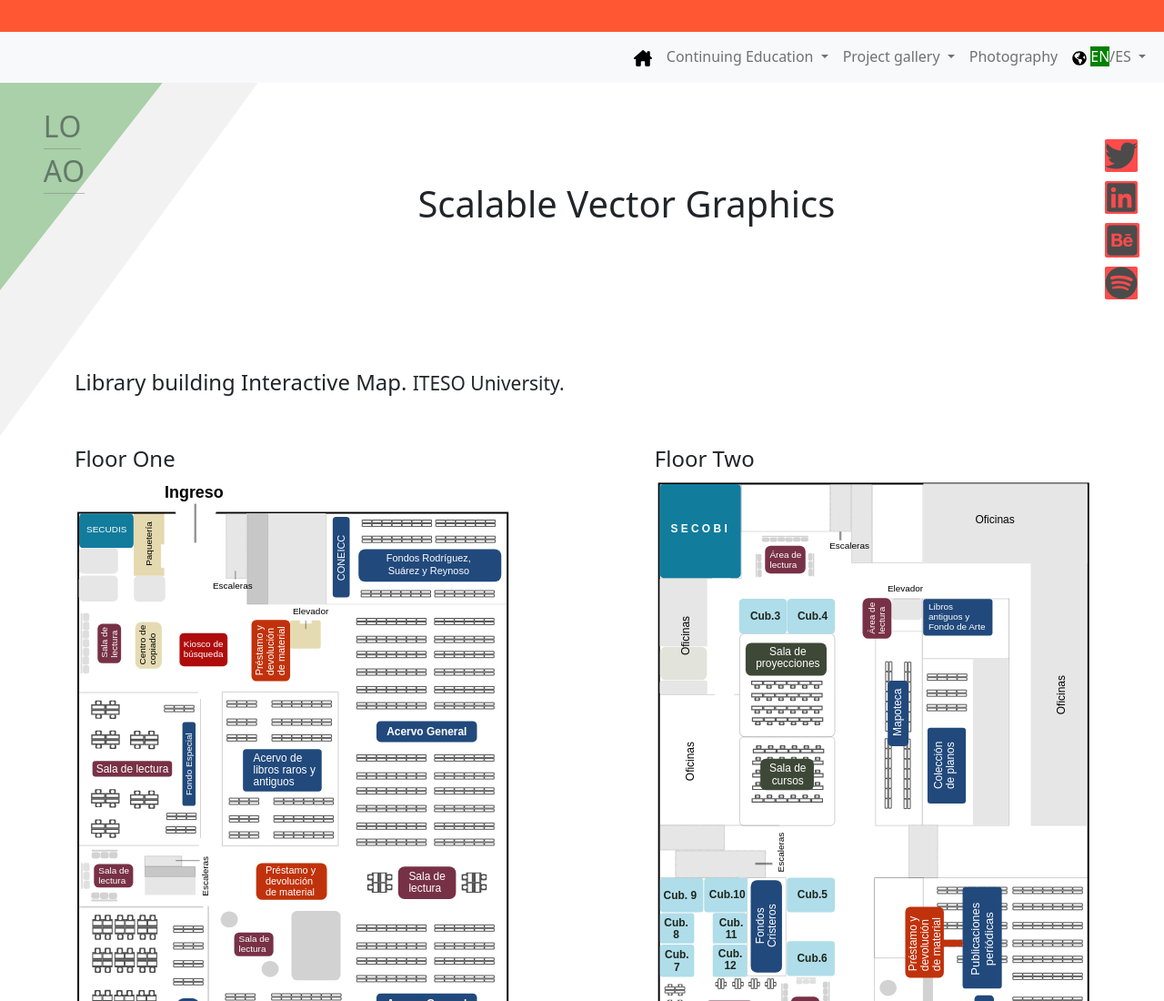
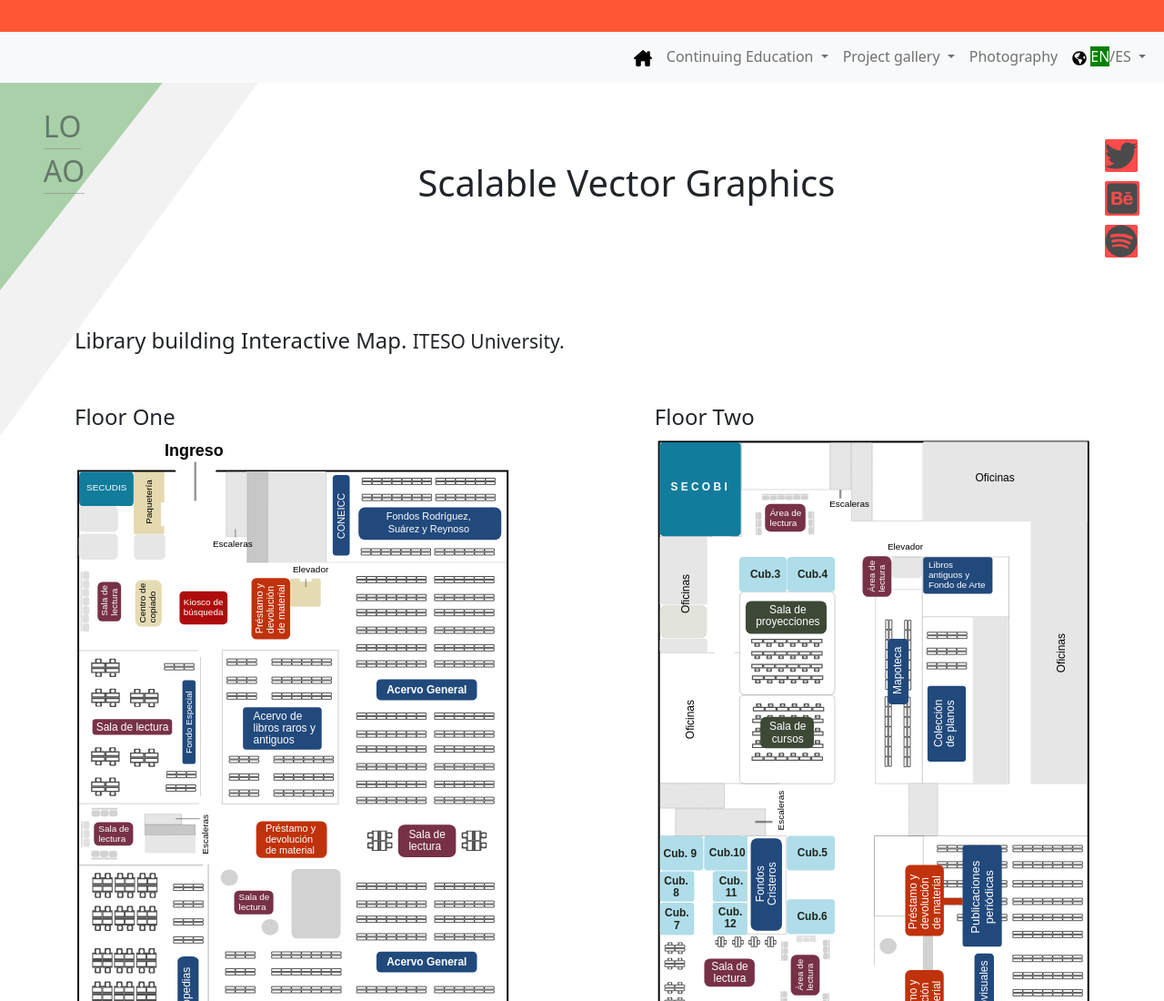
Before and after one commit to leobardooscar/portfolio, a plain HTML site: page svg.html in a window 1280 px wide. Shown: the top 1100 px of the page at 91% size. Drawn offline with nearby package versions, Linux system fonts and the light colour scheme.

Commit message:
Update svg.html

```diff
--- a/svg.html
+++ b/svg.html
@@ -122,7 +122,7 @@
       <div id="social_networks">
                        <ul>
                           <li><a href="https://twitter.com/joshua_w_d" title="@joshua_wd"><img src="css/fonts_awesome/twitter-brands.svg" width="36" height="36" />  </a></li>
-                          <li><a href="https://www.linkedin.com/in/leobardo-oscar/" title=""><img src="css/fonts_awesome/linkedin-brands.svg" width="36" height="36" /> </a></li>
+                          <!-- <li><a href="https://www.linkedin.com/in/leobardo-oscar/" title=""><img src="css/fonts_awesome/linkedin-brands.svg" width="36" height="36" /> </a></li> -->
                           <li><a href="https://www.behance.net/leobardooscar" title=""><img src="css/fonts_awesome/behance-square-brands.svg" width="38" height="38" /> </a></li>
                           <li><a href="https://open.spotify.com/?_ga=2.221685208.1342719484.1640581081-842602508.1638219137" title=""><img src="css/fonts_awesome/spotify-brands.svg" width="36" height="36" /> </object></a></li>
                       </ul>
```
